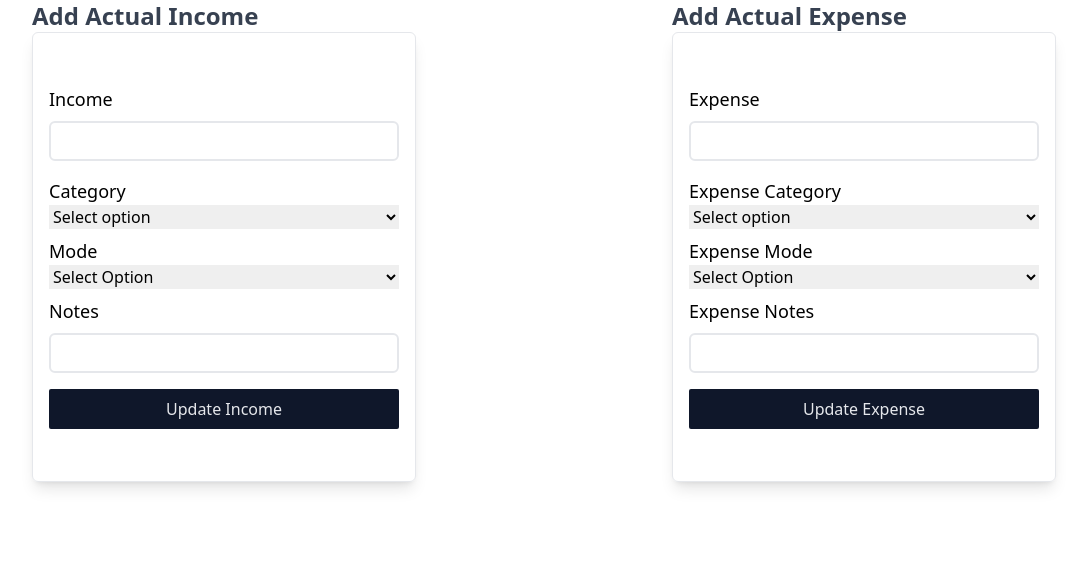
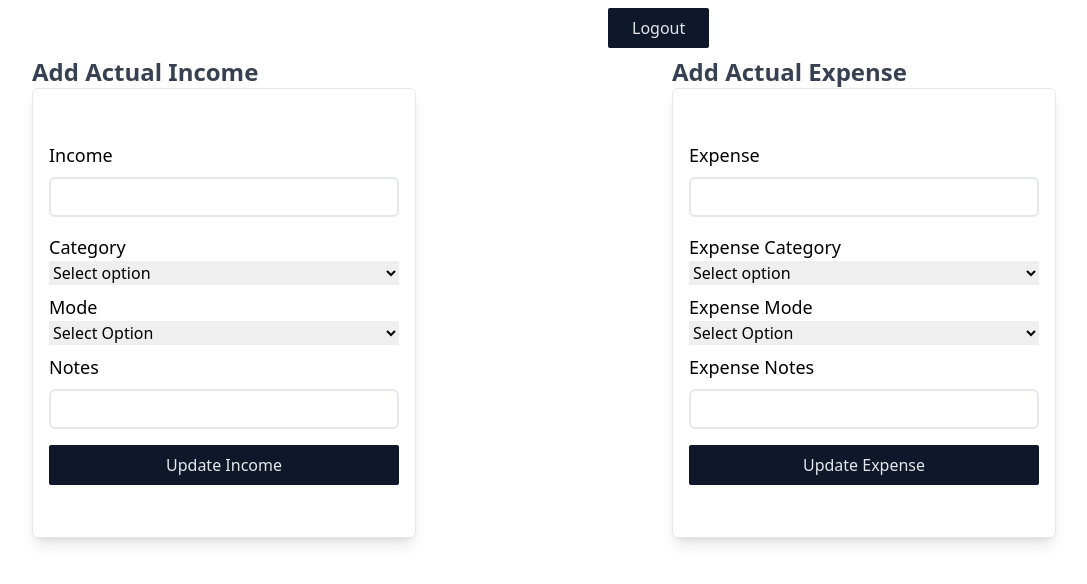
Before and after one commit to FidalMathew/API-fest-Frontend, a React (Create React App) app: page /income in a window 1280 px wide. Shown: the top 584 px of the page, without its empty margins (32-1119 px from the left). Built offline with nearby package versions, Linux system fonts and the light colour scheme; sample sign-in values are in the browser's storage.

Commit message:
Add logout button

```diff
--- a/src/pages/Dashboard/Dashboard.jsx
+++ b/src/pages/Dashboard/Dashboard.jsx
@@ -1,6 +1,11 @@
 import { useEffect, useState } from "react";
 import { useSelector, useDispatch } from "react-redux";
-import { getUserData, submitGoals } from "../../app/Features/User/UserSlice";
+import {
+  getUserData,
+  submitGoals,
+  updateTarget,
+} from "../../app/Features/User/UserSlice";
+import { logout } from "../../app/Features/Auth/authSlice";
 import * as Yup from "yup";
 import { Formik, Form, Field, ErrorMessage } from "formik";
 import {
@@ -10,7 +15,6 @@ import {
 } from "../UserAuthentication/Components/FormComponents";
 import { useNavigate } from "react-router";
 import { ClipLoader } from "react-spinners";
-import { updateTarget } from "../../app/Features/User/UserSlice"
 
 const initialValues = {
   income: "",
@@ -38,14 +42,23 @@ export const Dashboard = () => {
   const handleTargetSubmit = (values) => {
     const { income, savings } = values;
     console.log("Target: ", { income, savings, userId });
-    dispatch(updateTarget({ income, savings }))
-    dispatch(submitGoals({ income, savings, userId }))
+    dispatch(updateTarget({ income, savings }));
+    dispatch(submitGoals({ income, savings, userId }));
   };
 
   const navigate = useNavigate();
 
   return (
-    <div className="w-full h-screen">
+    <div className="w-full h-screen relative">
+      <button
+        onClick={() => {
+          navigate("/");
+          dispatch(logout());
+        }}
+        className="rounded-sm px-6 py-2 bg-slate-900 text-gray-200 hover:bg-slate-800 absolute right-2 top-2"
+      >
+        Logout
+      </button>
       <div className="w-[80%] mx-auto flex flex-col justify-center items-center py-4 gap-[30px]">
         <h1 className="text-gray-800 text-4xl font-semibold">Dashboard</h1>
         <h1 className="text-gray-600 text-3xl font-semibold">
--- a/src/pages/Income/Income.jsx
+++ b/src/pages/Income/Income.jsx
@@ -1,11 +1,13 @@
 import { useState } from "react";
 import { useDispatch, useSelector } from "react-redux";
 import { updateIncome, updateExpense } from "../../app/Features/User/UserSlice";
+import { logout } from "../../app/Features/Auth/authSlice";
 import {
   FormContainer,
   InputGroup,
 } from "../UserAuthentication/Components/FormComponents";
 import { ClipLoader } from "react-spinners";
+import { useNavigate } from "react-router";
 
 export const Income = () => {
   const [income, setIncome] = useState("");
@@ -17,13 +19,15 @@ export const Income = () => {
   const [expenseCategory, setEXpenseCategory] = useState("");
   const [expenseMode, setExpeseMode] = useState("");
   const [expenseNotes, setExpenseNotes] = useState("");
-
+  const navigate = useNavigate();
   const dispatch = useDispatch();
   const { userId } = useSelector((state) => state.auth);
-  const { updateIncomeStatus, updateExpenseStatus } = useSelector((state) => state.user);
+  const { updateIncomeStatus, updateExpenseStatus } = useSelector(
+    (state) => state.user
+  );
 
   const handleIncome = (e) => {
-    e.preventDefault()
+    e.preventDefault();
     dispatch(
       updateIncome({
         income,
@@ -37,19 +41,33 @@ export const Income = () => {
   };
 
   const handleExpense = (e) => {
-    e.preventDefault()
-    dispatch(updateExpense({
-      amount : expense,
-      typeOfOp : "debit",
+    e.preventDefault();
+    dispatch(
+      updateExpense({
+        amount: expense,
+        typeOfOp: "debit",
         userId,
-      category : expenseCategory,
-      mode : expenseMode,
-      notes : expenseNotes
-    }))
+        category: expenseCategory,
+        mode: expenseMode,
+        notes: expenseNotes,
+      })
+    );
   };
 
   return (
-    <div className="w-full h-screen flex">
+    <div className="w-full h-screen">
+      <div className="w-full py-2">
+        <button
+          onClick={() => {
+            navigate("/");
+            dispatch(logout());
+          }}
+          className="rounded-sm px-6 py-2 bg-slate-900 text-gray-200 hover:bg-slate-800 ml-[50%]"
+        >
+          Logout
+        </button>
+      </div>
+      <div className="w-full h-[90%] flex">
         <div className="w-1/2 h-full">
           <div className="w-[80%] mx-auto ">
             <h1 className="text-2xl text-gray-700 font-semibold">
@@ -206,5 +224,6 @@ export const Income = () => {
           </div>
         </div>
       </div>
+    </div>
   );
 };
```
Lines whose indentation alone changed are shown as unchanged.
